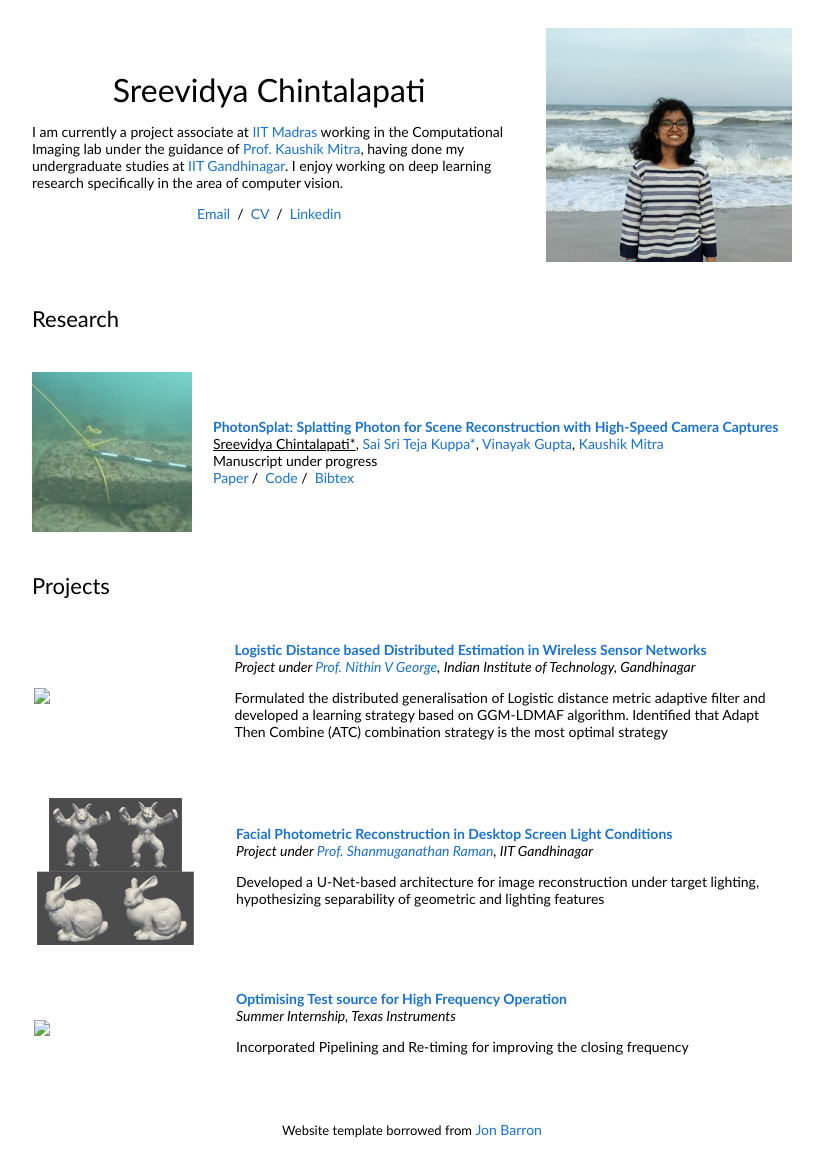
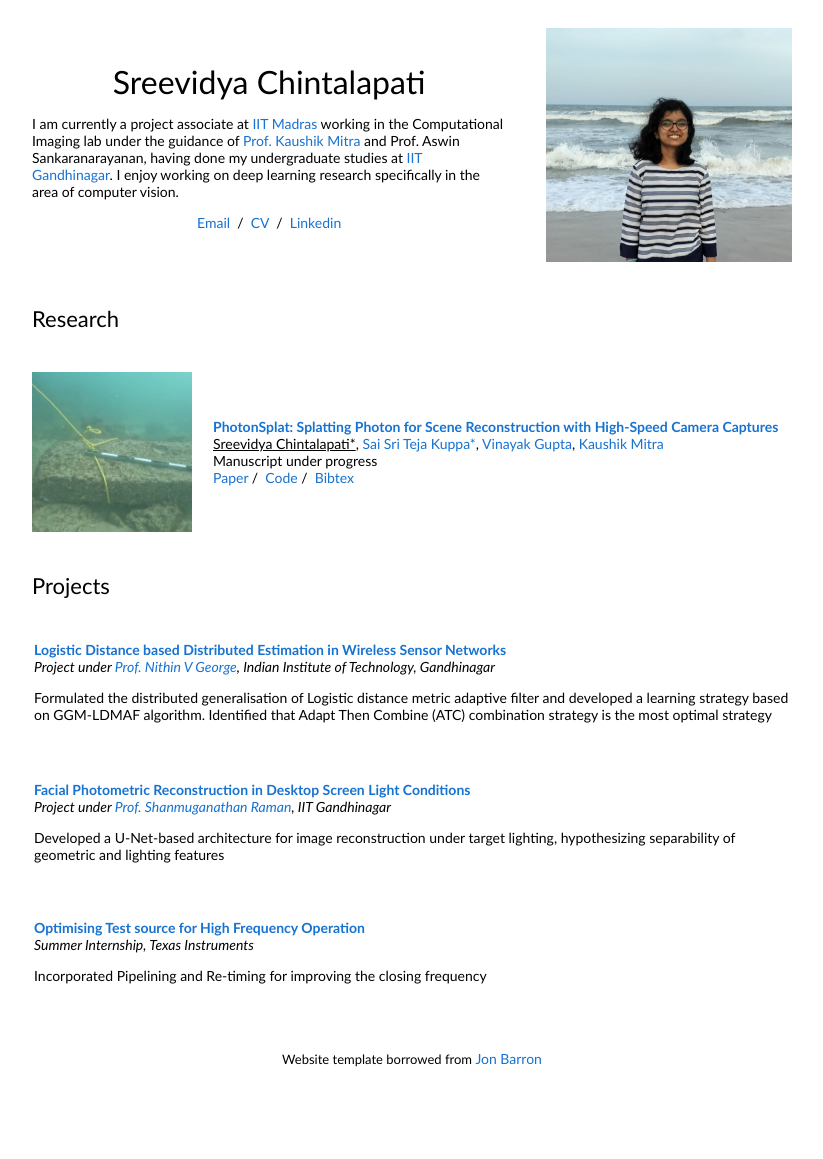
Before and after one commit to Vinayak-VG/TEMP, a plain HTML site: page index.html in a window 1280 px wide. Shown: the whole page, without its empty margins (228-1051 px from the left). After the commit the page ends 1088 px from the top, so only its background shows below. Drawn offline with Linux system fonts and the light colour scheme.

Commit message:
updated cv

```diff
--- a/index.html
+++ b/index.html
@@ -20,7 +20,7 @@
               <p style="text-align:center">
                 <name>Sreevidya Chintalapati</name>
               </p>
-              <p>I am currently a project associate at <a href="https://www.iitm.ac.in/">IIT Madras</a> working in the Computational Imaging lab under the guidance of <a href="https://www.ee.iitm.ac.in/kmitra/">Prof. Kaushik Mitra</a>, having done my undergraduate studies at <a href="https://iitgn.ac.in/">IIT Gandhinagar</a>. I enjoy working on deep learning research specifically in the area of computer vision.
+              <p>I am currently a project associate at <a href="https://www.iitm.ac.in/">IIT Madras</a> working in the Computational Imaging lab under the guidance of <a href="https://www.ee.iitm.ac.in/kmitra/">Prof. Kaushik Mitra</a> and Prof. Aswin Sankaranarayanan, having done my undergraduate studies at <a href="https://iitgn.ac.in/">IIT Gandhinagar</a>. I enjoy working on deep learning research specifically in the area of computer vision.
               </p>
 <!--               <p>
                 As part of my Masters' thesis, I'm currently working on 3D reconstruction for underwater scenes under <a href="">Prof. Kaushik Mitra</a> at the Computational Imaging Lab, IITM. I am also working in <a href="">Preimage</a> on 3D Volume Construction for aerial Multi-View Stereo (MVS) images.
@@ -29,7 +29,8 @@
                 <a href="mailto:sreevidya.chintalapati@gmail.com">Email</a> &nbsp/&nbsp
                 <!-- <a href="">CV</a> &nbsp/&nbsp -->
                 <!-- <a href="data/JonBarron-bio.txt">Bio</a> &nbsp/&nbsp -->
-                <a href="data/Manoj_MS_Resume.pdf">CV</a> &nbsp/&nbsp
+                <a href="data/Sreevidya_CV.pdf">CV</a> &nbsp/&nbsp
+
                 <!-- <a href="https://twitter.com/ManojS2908">Twitter</a> &nbsp/&nbsp -->
                 <a href="https://www.linkedin.com/in/chintalapati-sreevidya/">Linkedin</a>
               </p>
@@ -104,8 +105,8 @@
         <table width="100%" align="center" border="0" cellpadding="20"><tbody>
 
           <tr>
-            <td style="padding:20px;width:25%;vertical-align:middle">
-              <img src="#" width="160"></td>
+            <!-- <td style="padding:20px;width:25%;vertical-align:middle">
+              <img src="#" width="160"></td> -->
             <td width="75%" valign="center">
               <a href="https://drive.google.com/file/d/1NiRObz4gP3Xtykk9BzWYbD4qe-K6TtIC/view">
               <papertitle>Logistic Distance based Distributed Estimation in Wireless Sensor Networks</papertitle>
@@ -125,8 +126,8 @@
         <table width="100%" align="center" border="0" cellpadding="20"><tbody>
 
           <tr>
-            <td style="padding:20px;width:25%;vertical-align:middle">
-              <img src="images/phase.png" width="160"></td>
+            <!-- <td style="padding:20px;width:25%;vertical-align:middle">
+              <img src="#" width="160"></td> -->
             <td width="75%" valign="center">
               <a href="https://drive.google.com/file/d/1WsV0h9q3fuHigF3nfsvg1SCAPyQrSDNh/view">
               <papertitle>Facial Photometric Reconstruction in Desktop Screen Light Conditions</papertitle>
@@ -143,8 +144,8 @@
 
 
           <tr>
-            <td style="padding:20px;width:25%;vertical-align:middle">
-              <img src="#" width="160"></td>
+            <!-- <td style="padding:20px;width:25%;vertical-align:middle">
+              <img src="#" width="160"></td> -->
             <td width="75%" valign="center">
               <a href="#">
               <papertitle>Optimising Test source for High Frequency Operation</papertitle>
```
